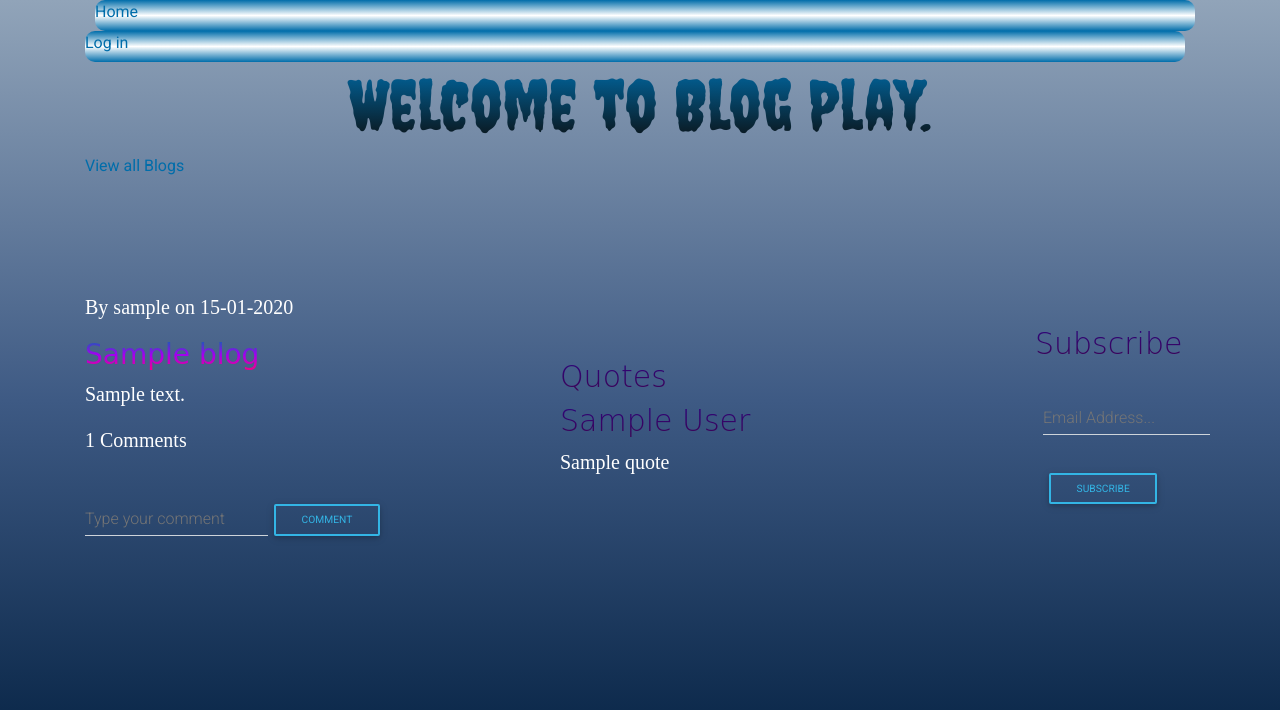
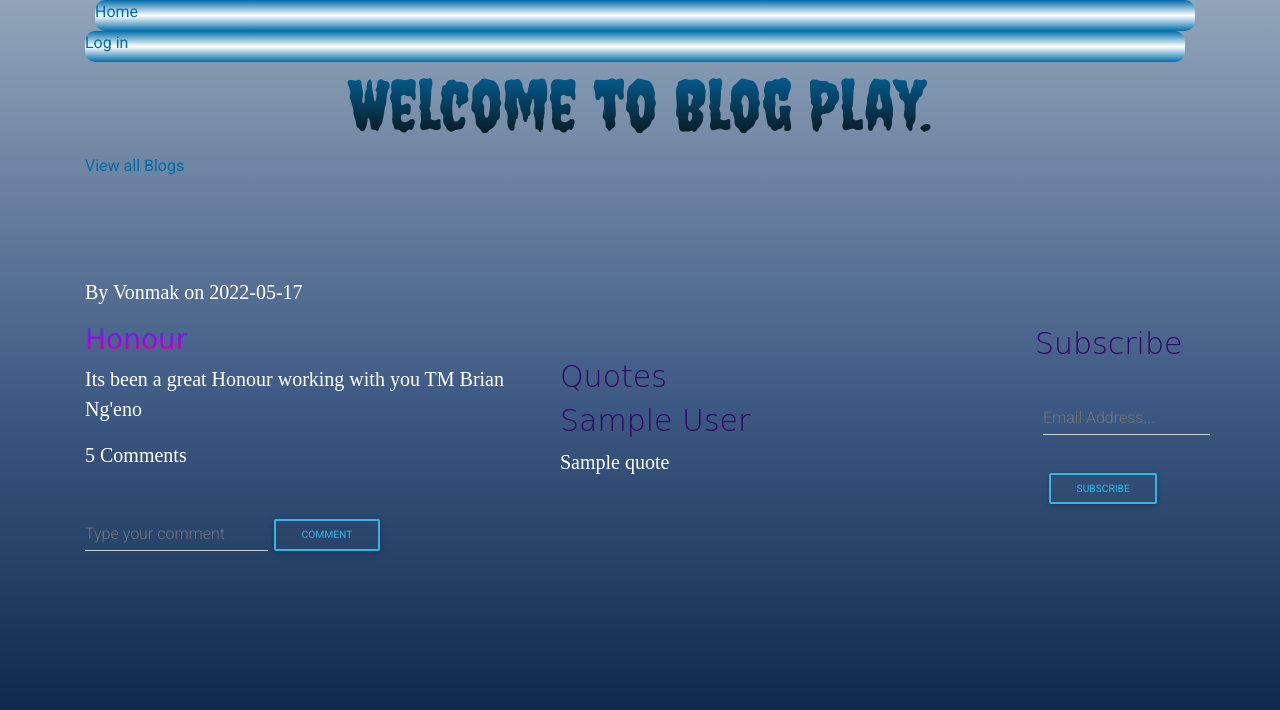
Before and after one commit to Vonmak/opinionTheApp, a Flask app: template app/templates/index.html in a window 1280 px wide. Shown: the top 710 px of the page. Run offline with Flask 2, Linux system fonts and the light colour scheme; the template is opened without the code that fills it: most values are stand-ins (such as "Sample title", 1, 10 or a date in 2020); data that the repository does not hold is empty; some libraries are stand-ins or nearby versions; some web fonts are replaced.

Commit message:
last commit

```diff
--- a/app/templates/index.html
+++ b/app/templates/index.html
@@ -25,19 +25,20 @@
   <div ="container-fluid">
     <div class="row main">
       <div class="col-md-5">
+
         <p>
-          By <span>{{blogs.user.username}}</span> on
-          {{blogs.date_posted.strftime('%d-%m-%Y')}}
+          By <span>Vonmak</span> on
+          2022-05-17
         </p>
         <h3>
-          <a href="{{url_for('main.blog',id = blogs.id)}}">{{blogs.title}}</a>
+          <a href="#">Honour</a>
         </h3>
-        <p>{{blogs.description}}</p>
-        <p>{{blogs.comments.count()}} Comments</p>
+        <p>Its been a great Honour working with you TM Brian Ng'eno</p>
+        <p>5 Comments</p>
 
         <form
           class="form-inline"
-          action="{{url_for('main.new_comment',blog_id = blogs.id)}}"
+          action=""
           method="POST"
         >
           <div class="md-form form-group">
--- a/manage.py
+++ b/manage.py
@@ -4,9 +4,9 @@ from flask_migrate import Migrate, MigrateCommand
 from flask_script import Manager, Server
 
 
-# app = create_app('development')
+app = create_app('development')
 
-app = create_app('production')
+# app = create_app('production')
 
 migrate = Migrate(app, db)
 manager = Manager(app)
```
Also changed, not shown: config.py (+4 -4 lines).
